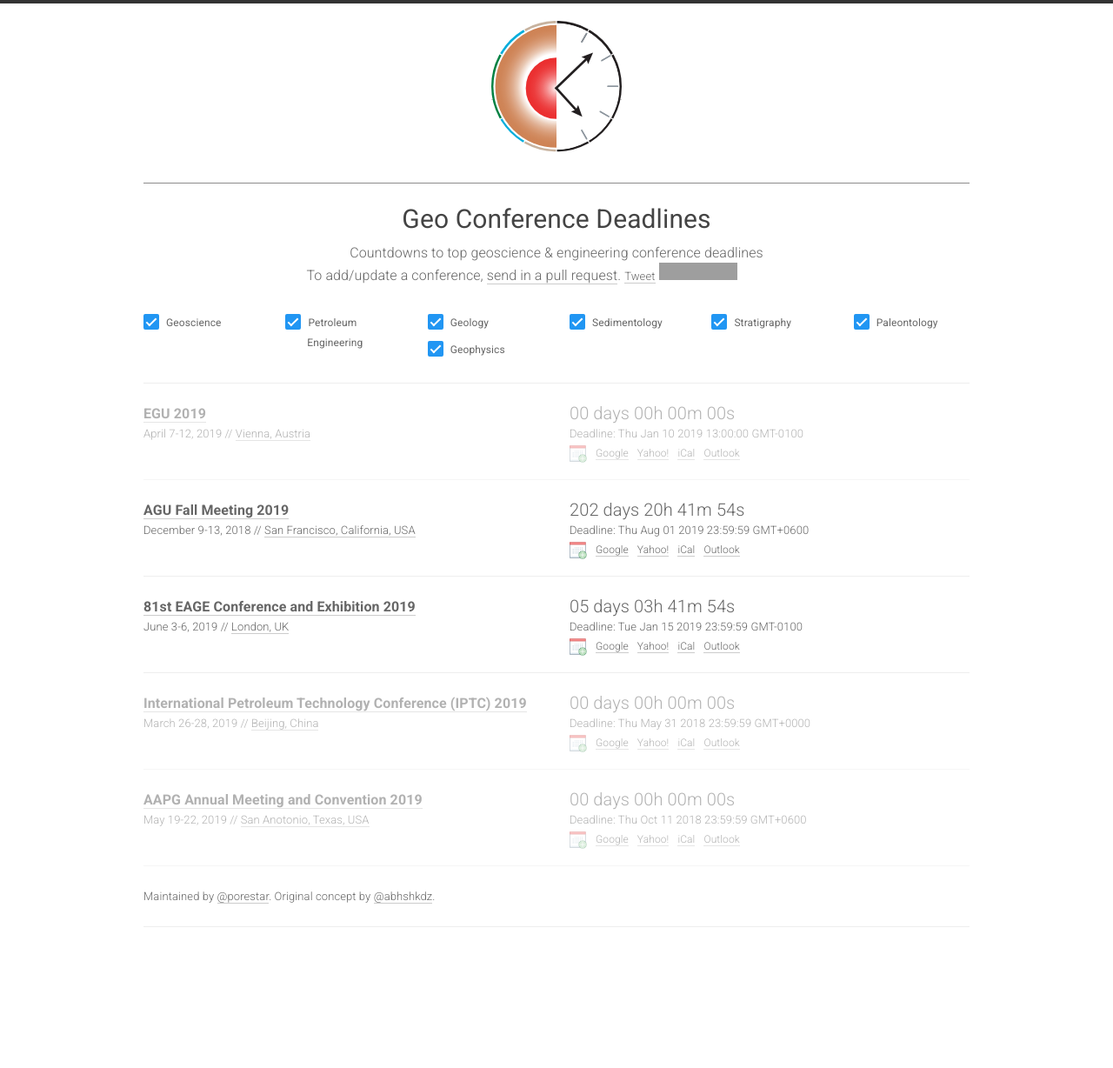
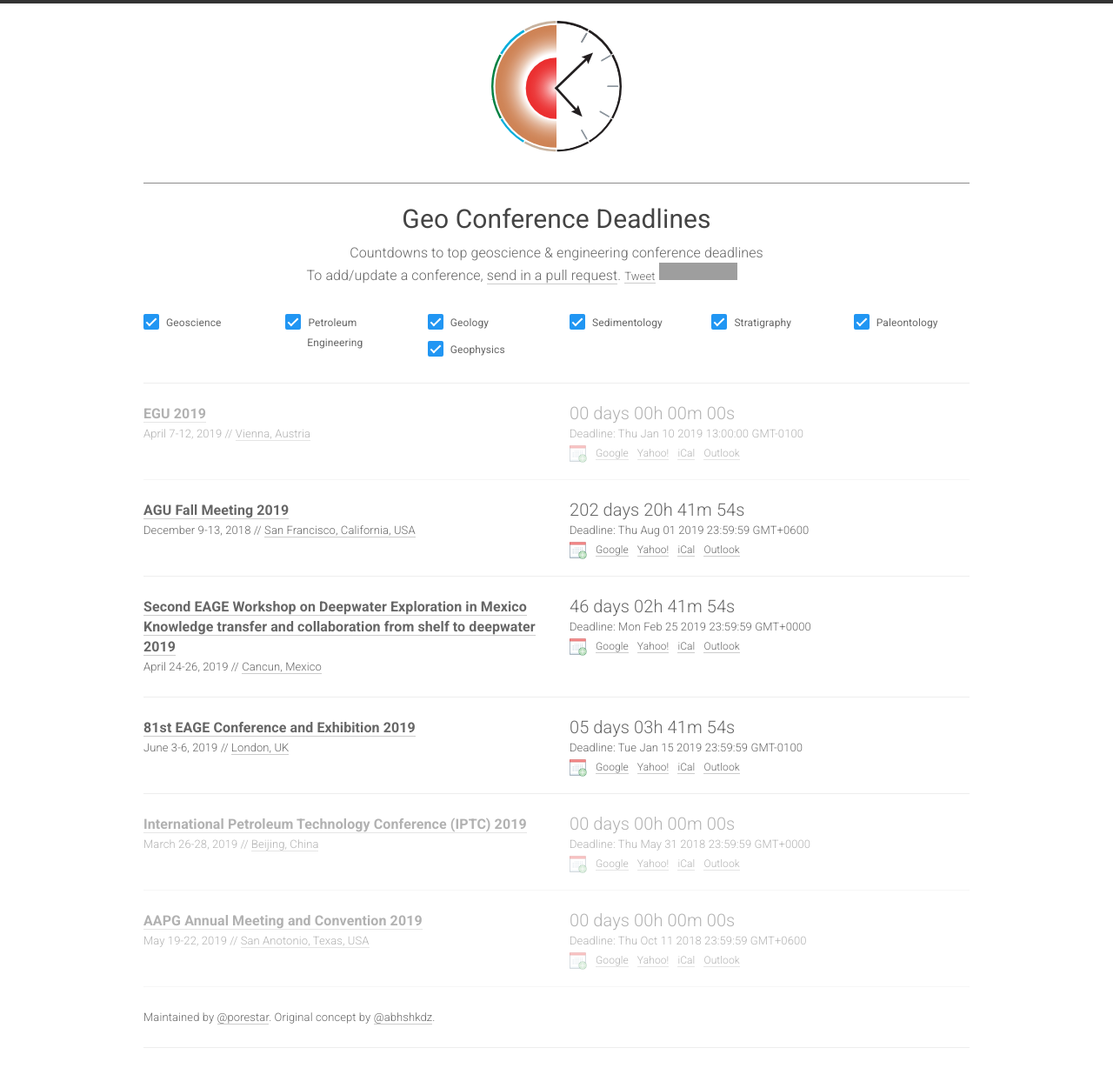
Before and after one commit to LukasMosser/geo-deadlines, a Jekyll site: the page built from index.html, in a window 1280 px wide. Shown: the whole page at 87% size. Built offline with Jekyll 4.4.1, drawn with Linux system fonts in a browser that asks for light colours; nearby versions of some CDN libraries; comment, search, counter and statistics services are not loaded; before the commit the page ends 1089 px from its top, so only the background shows below that; grey boxes are pictures that could not be loaded.

Commit message:
added deep water eage

```diff
--- a/_data/conferences.yml
+++ b/_data/conferences.yml
@@ -19,6 +19,16 @@
   date: December 9-13, 2018
   place: San Francisco, California, USA
   sub: GEOP
+
+- name: Second EAGE Workshop on Deepwater Exploration in Mexico Knowledge transfer and collaboration from shelf to deepwater
+  year: 2019
+  id: eagedeepwater19
+  link: https://events.eage.org/en/2019/second-workshop-on-deepwater-exploration
+  deadline: "2019-02-25 23:59:59"
+  timezone: Etc/GMT+0
+  date: April 24-26, 2019
+  place: Cancun, Mexico
+  sub: GSCI
 
 - name: 81st EAGE Conference and Exhibition
   year: 2019
```
